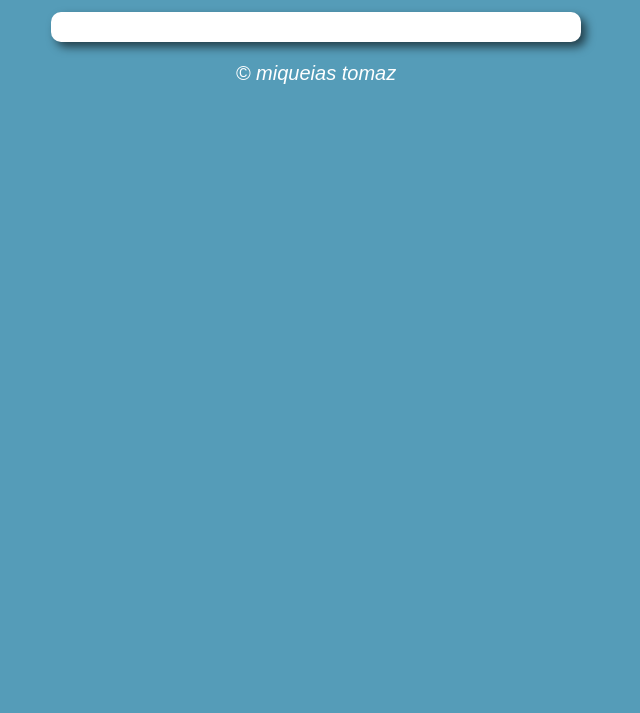
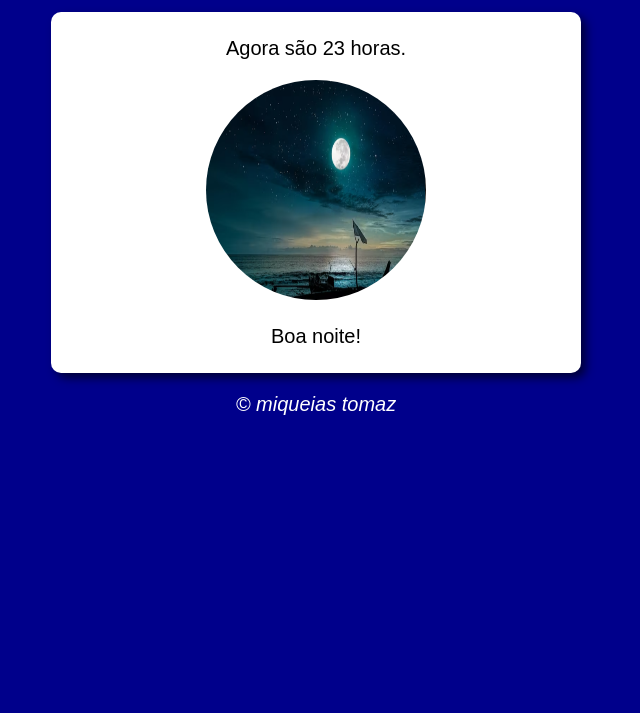
Before and after one commit to Miqueias-Tomaz/javascript, a plain HTML site: page exercicios/index.html in a window 1280 px wide. Shown: the part 87-800 px from the top of the page, without its empty margins (324-964 px from the left). Drawn offline with Linux system fonts and the light colour scheme.

Commit message:
exercicio resolvido

```diff
--- a/exercicios/estilos/style.css
+++ b/exercicios/estilos/style.css
@@ -19,6 +19,17 @@ section {
     box-shadow: 5px 5px 10px #00000098;
 }
 
+div {
+    padding: 10px;
+    text-align: center;
+}
+
+img {
+    width: 220px;
+    height: 220px;
+    border-radius: 50%;
+}
+
 footer {
  color: white;
  text-align: center;
--- a/exercicios/index.html
+++ b/exercicios/index.html
@@ -7,12 +7,20 @@
     <title>Exercicio de JavaScript</title>
     <link rel="stylesheet" href="estilos/style.css">
 </head>
-<body>
+<body onload="aoCarregar()">
     <header>
-        <h1>Titulo</h1>
+        <h1>Hora do dia</h1>
     </header>
     <section>
+        <div id="msg">
 
+        </div>
+        <div id="img">
+            <img id="imagem" src="manha.jpg" alt="imagem de manhã">
+        </div>
+        <div id="complement">
+
+        </div>
     </section>
     <footer>
         <p>&copy; miqueias tomaz</p>
--- a/exercicios/script.js
+++ b/exercicios/script.js
@@ -0,0 +1,23 @@
+function aoCarregar() {
+    var mensagem = window.document.getElementById('msg')
+    var image = window.document.getElementById('imagem')
+    var comp = window.document.getElementById('complement')
+    var agr = new Date()
+    var hora = agr.getHours()
+
+    mensagem.innerHTML = `Agora são ${hora} horas.`
+
+    if (hora >= 0 && hora < 12) {
+        image.src = 'manha.jpg'
+        document.body.style.background ='orange'
+        comp.innerHTML='Bom dia!'
+    } else if (hora >= 12 && hora < 18) {
+            image.src = 'tarde.jpg'
+            comp.innerHTML='Boa tarde!'
+        }
+    else {
+        image.src ='noite.png'
+        document.body.style.background='darkblue'
+        comp.innerHTML='Boa noite!'
+    }
+}
```
Also changed, not shown: exercicios/manha.jpg (added), exercicios/noite.png (added), exercicios/tarde.jpg (added).
